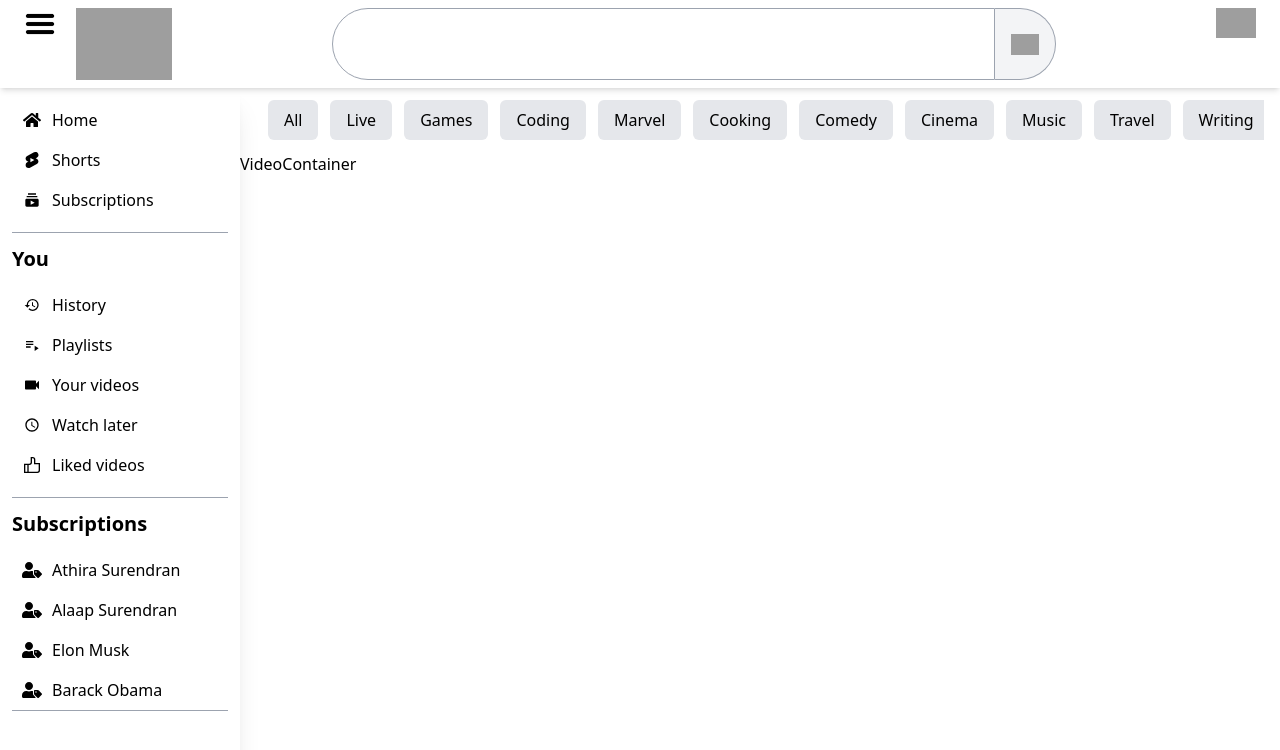
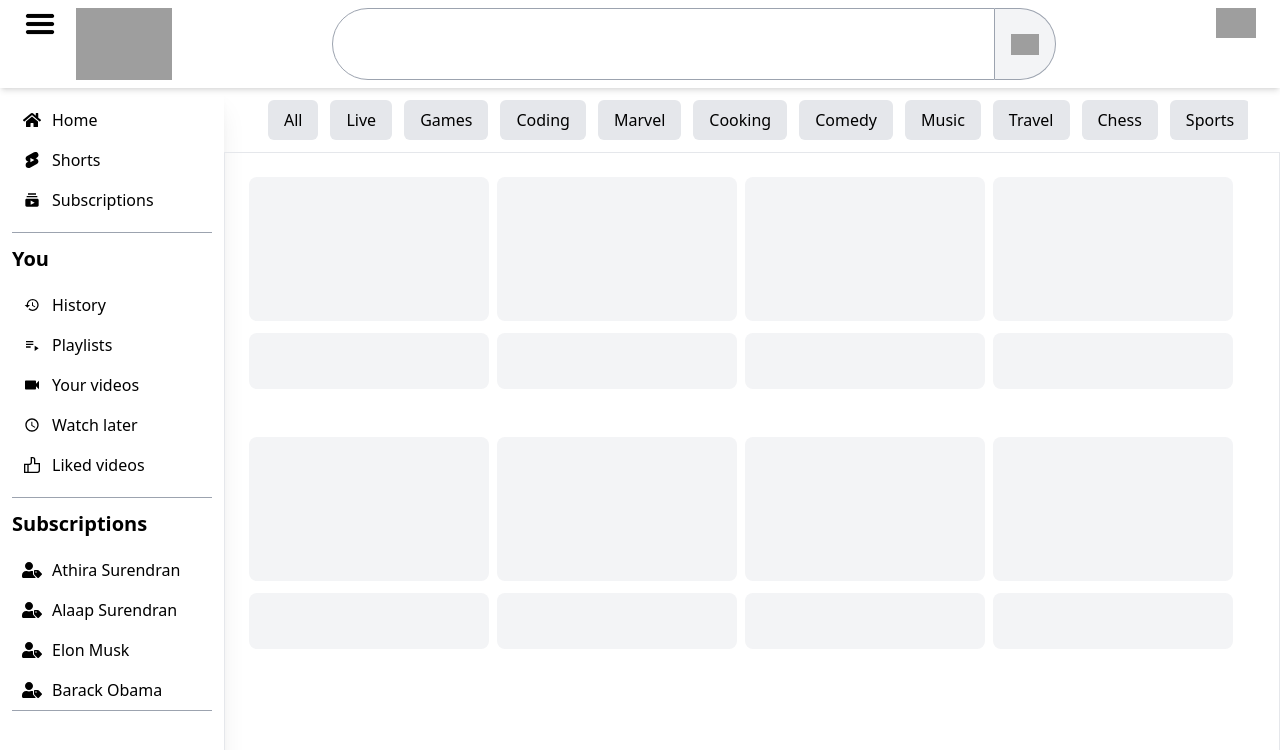
Before and after one commit to athira-surendran-1296/YouTube-Clone, a React (Create React App) app: page / in a window 1280 px wide. Shown: the top 750 px of the page. Built offline with nearby package versions, Linux system fonts and the light colour scheme; grey boxes are pictures that could not be loaded.

Commit message:
Side bar, Main container, Shimmer UI

```diff
--- a/src/components/Button.js
+++ b/src/components/Button.js
@@ -2,8 +2,8 @@ import React from 'react'
 
 const Button = ({name}) => {
   return (
-    <div className='flex-shrink-0 flex-grow-0 basis-auto bg-gray-200 p-2 px-4 rounded-md'>
-      {name}
+    <div className='flex-shrink-0 flex-grow-0 basis-auto'>
+      <div className='bg-gray-200 p-2 px-4 rounded-md'>{name}</div>
     </div>
   )
 }
--- a/src/components/ButtonList.js
+++ b/src/components/ButtonList.js
@@ -2,7 +2,7 @@ import React from 'react';
 import Button from './Button';
 
 const ButtonList = () => {
-  const btnNamesList = ['All', 'Live', 'Games', 'Coding', 'Marvel', 'Cooking', 'Comedy', 'Cinema', 'Music', 'Travel', 'Writing', 'Gukesh'];
+  const btnNamesList = ['All', 'Live', 'Games', 'Coding', 'Marvel', 'Cooking', 'Comedy', 'Music', 'Travel', 'Chess', 'Sports', 'Movies'];
 
   return (
     <div className='flex gap-3 overflow-x-auto p-3 scrollbar-hidden'>
--- a/src/components/Header.js
+++ b/src/components/Header.js
@@ -15,7 +15,7 @@ const Header = () => {
             <img className='w-24' src={LOGO} alt='Logo'/>
         </div>
         <div className='flex flex-1'>
-            <input className='border border-gray-400 flex-1 rounded-l-full' />
+            <input className='border border-gray-400 flex-1 rounded-l-full p-1 px-3' />
            <button className='border border-gray-400 border-l-0 px-4 rounded-r-full bg-gray-100'>
                 <img className='w-7' src={SEARCH_ICON} />
            </button>
--- a/src/components/MainContainer.js
+++ b/src/components/MainContainer.js
@@ -1,12 +1,15 @@
 import React from 'react'
 import ButtonList from './ButtonList'
 import VideoContainer from './VideoContainer'
+import { useSelector } from 'react-redux';
 
 const MainContainer = () => {
+  const isSideNavOpen = useSelector(store => store.appConfig.isSideNavOpen);
+
   return (
     <div className='flex flex-col flex-1'>
         <div className='flex justify-center items-center'>
-          <div className='w-[63rem]'>
+          <div className={isSideNavOpen ? 'w-[62rem]' : 'w-[78rem]'}>
             <ButtonList />
           </div>
         </div>
--- a/src/components/Sidebar.js
+++ b/src/components/Sidebar.js
@@ -10,7 +10,7 @@ const Sidebar = () => {
   const isSideNavOpen = useSelector(store => store.appConfig.isSideNavOpen);
   if(!isSideNavOpen) return null;
   return (
-    <div className='w-60 shadow-xl h-screen'>
+    <div className='w-56 shadow-xl h-screen'>
       <div className='p-3'>
         <ul className='border-b border-b-gray-400 pb-3'>
           <li className='py-2 flex items-center'><FaHome className='w-10'/><span>Home</span></li>
--- /dev/null
+++ b/src/components/VideoCardsShimmer.js
@@ -0,0 +1,20 @@
+import React from 'react'
+
+const CardShimmer = () => {
+    return(
+        <div className='bg-white rounded-lg p-1 flex flex-col gap-3 mb-10'>
+            <div className='bg-gray-100 rounded-lg h-36 w-60'></div>
+            <div className='bg-gray-100 rounded-lg h-14 w-60'></div>
+        </div>
+    )
+}
+
+const VideoCardsShimmer = () => {
+  return (
+    <div className='flex flex-wrap p-2'>
+        {[1,2,3,4,5,6,7,8].map(c => <CardShimmer key={c} />)}
+    </div>
+  )
+}
+
+export default VideoCardsShimmer
--- a/src/components/VideoContainer.js
+++ b/src/components/VideoContainer.js
@@ -1,8 +1,11 @@
 import React from 'react'
+import VideoCardsShimmer from './VideoCardsShimmer'
 
 const VideoContainer = () => {
   return (
-    <div className='flex-1'>VideoContainer</div>
+    <div className='flex-1 border border-t-gray-200 p-3'>
+      <VideoCardsShimmer />
+    </div>
   )
 }
 
```
Also changed, not shown: src/utils/constants.js (+2 -0 lines), 1 other file (tests, documents, lock files or other folders).
